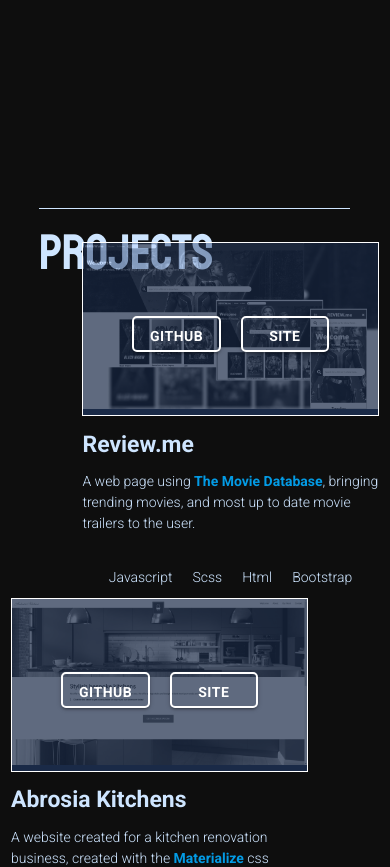
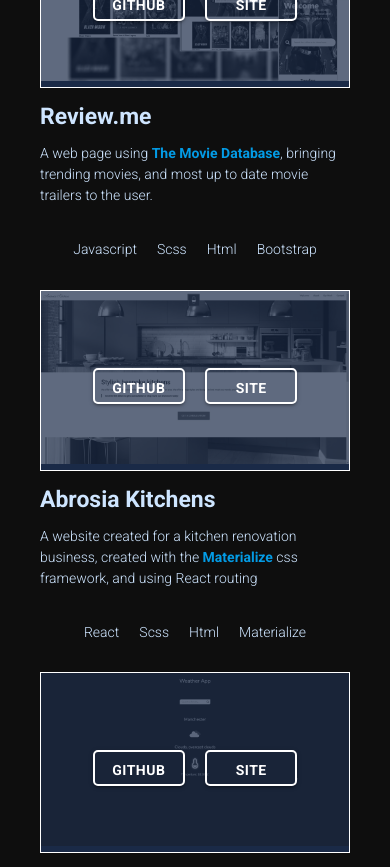
Before and after one commit to PhilwithoneL/philip-fielding-portfolio, a React (Create React App) app in the folder portfolio/: page / in a window 390 px wide. Shown: the part 2040-2907 px from the top of the page. Built offline with nearby package versions, Linux system fonts and the light colour scheme.

Commit message:
Restyled projects for mobile

```diff
--- a/portfolio/src/css/_projects.scss
+++ b/portfolio/src/css/_projects.scss
@@ -1,7 +1,7 @@
 .project-section-main {
     z-index: 1;
     position: relative;
-    top:1095px;
+    top:700px;
 }
 
 .project-section {
@@ -31,26 +31,24 @@
 }
 
 .projects-row {
-    transform: translateY(-40px);
+    transform: translateY(20px);
 }
 
 .project-box-left {
-    margin-left:19.5%;
-    right:10px;
+    margin:0 8% 0 8%;
 }
 
 .project-box-right {
-    margin-right:19.5%;
-    right:10px;
+    margin:0 8% 0 8%;
 }
 
 .col-project-left {
-    padding: 0% 15% 0% 8%;
+    padding: 0% 5% 0% 5%;
     overflow-x: hidden;
 }
 
 .col-project-right {
-    padding: 0% 15% 0% 8%;
+    padding: 0% 5% 0% 5%;
 }
 
 .project-img-container {
@@ -98,6 +96,7 @@
 .tech-div {
     display: flex;
     flex-direction: row;
+    margin-bottom: 20px;
 }
 
 .tech-div-text {
--- a/portfolio/src/css/main.css
+++ b/portfolio/src/css/main.css
@@ -1384,7 +1384,7 @@
 .project-section-main {
   z-index: 1;
   position: relative;
-  top: 1095px;
+  top: 700px;
 }
 
 .project-section {
@@ -1417,27 +1417,25 @@
 }
 
 .projects-row {
-  -webkit-transform: translateY(-40px);
-          transform: translateY(-40px);
+  -webkit-transform: translateY(20px);
+          transform: translateY(20px);
 }
 
 .project-box-left {
-  margin-left: 19.5%;
-  right: 10px;
+  margin: 0 8% 0 8%;
 }
 
 .project-box-right {
-  margin-right: 19.5%;
-  right: 10px;
+  margin: 0 8% 0 8%;
 }
 
 .col-project-left {
-  padding: 0% 15% 0% 8%;
+  padding: 0% 5% 0% 5%;
   overflow-x: hidden;
 }
 
 .col-project-right {
-  padding: 0% 15% 0% 8%;
+  padding: 0% 5% 0% 5%;
 }
 
 .project-img-container {
@@ -1491,6 +1489,7 @@
   -webkit-box-direction: normal;
       -ms-flex-direction: row;
           flex-direction: row;
+  margin-bottom: 20px;
 }
 
 .tech-div-text {
```
Also changed, not shown: portfolio/src/components/Projects.js (+9 -7 lines), 1 other file (tests, documents, lock files or other folders).
